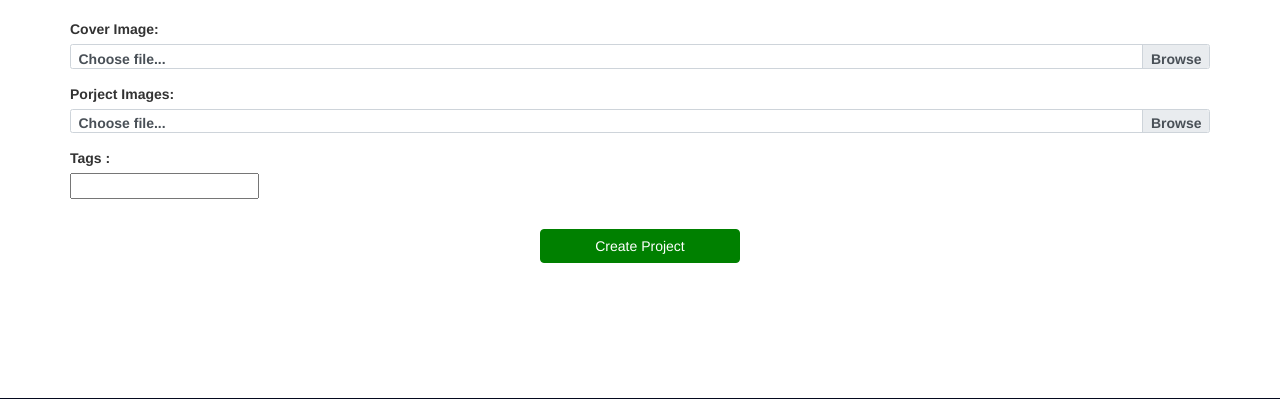
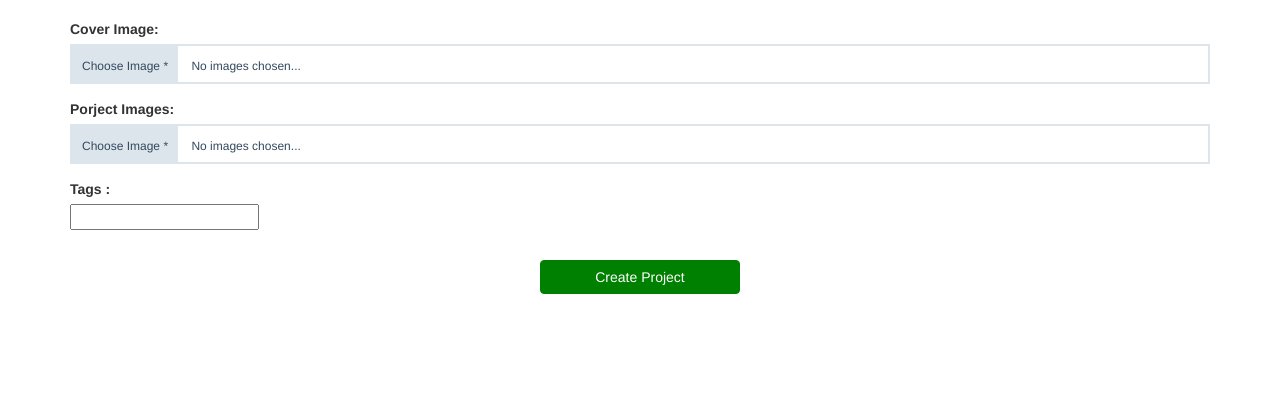
Before and after one commit to eslamkarim/fundraiser, a Django app: template project/templates/project/create.html in a window 1280 px wide. Shown: the part 121-520 px from the top of the page. Run offline with Django 3.2, Linux system fonts and the light colour scheme; the template is opened without the code that fills it, so the values that code supplies are empty; some libraries are stand-ins or nearby versions.

Commit message:
update choose image style

```diff
--- a/fundraiser/settings.py
+++ b/fundraiser/settings.py
@@ -86,7 +86,7 @@
         'ENGINE': 'django.db.backends.mysql',
         'NAME': 'fundraiser',
         'USER': 'root',
-        'PASSWORD': "01159336163",
+        'PASSWORD': "",
         'HOST': "",
         'PORT': "",
     }
--- /dev/null
+++ b/project/static/project/css/create.css
@@ -0,0 +1,114 @@
+
+.file-upload {
+  display: block;
+  text-align: center;
+  font-family: Helvetica, Arial, sans-serif;
+  font-size: 12px;
+}
+
+.file-upload .file-select {
+  display: block;
+  border: 2px solid #dce4ec;
+  color: #34495e;
+  cursor: pointer;
+  height: 40px;
+  line-height: 40px;
+  text-align: left;
+  background: #FFFFFF;
+  overflow: hidden;
+  position: relative;
+}
+
+.file-upload .file-select .file-select-button {
+  background: #dce4ec;
+  padding: 0 10px;
+  display: inline-block;
+  height: 40px;
+  line-height: 40px;
+}
+
+.file-upload .file-select .file-select-name {
+  line-height: 40px;
+  display: inline-block;
+  padding: 0 10px;
+}
+
+.file-upload .file-select:hover {
+  border-color: #34495e;
+  transition: all .2s ease-in-out;
+  -moz-transition: all .2s ease-in-out;
+  -webkit-transition: all .2s ease-in-out;
+  -o-transition: all .2s ease-in-out;
+}
+
+.file-upload .file-select:hover .file-select-button {
+  background: #34495e;
+  color: #FFFFFF;
+  transition: all .2s ease-in-out;
+  -moz-transition: all .2s ease-in-out;
+  -webkit-transition: all .2s ease-in-out;
+  -o-transition: all .2s ease-in-out;
+}
+
+.file-upload.active .file-select {
+  border-color: #3fa46a;
+  transition: all .2s ease-in-out;
+  -moz-transition: all .2s ease-in-out;
+  -webkit-transition: all .2s ease-in-out;
+  -o-transition: all .2s ease-in-out;
+}
+
+.file-upload.active .file-select .file-select-button {
+  background: #3fa46a;
+  color: #FFFFFF;
+  transition: all .2s ease-in-out;
+  -moz-transition: all .2s ease-in-out;
+  -webkit-transition: all .2s ease-in-out;
+  -o-transition: all .2s ease-in-out;
+}
+
+.file-upload .file-select input[type=file] {
+  z-index: 100;
+  cursor: pointer;
+  position: absolute;
+  height: 100%;
+  width: 100%;
+  top: 0;
+  left: 0;
+  opacity: 0;
+  filter: alpha(opacity=0);
+}
+
+.file-upload .file-select.file-select-disabled {
+  opacity: 0.65;
+}
+
+.file-upload .file-select.file-select-disabled:hover {
+  cursor: default;
+  display: block;
+  border: 2px solid #dce4ec;
+  color: #34495e;
+  cursor: pointer;
+  height: 40px;
+  line-height: 40px;
+  margin-top: 5px;
+  text-align: left;
+  background: #FFFFFF;
+  overflow: hidden;
+  position: relative;
+}
+
+.file-upload .file-select.file-select-disabled:hover .file-select-button {
+  background: #dce4ec;
+  color: #666666;
+  padding: 0 10px;
+  display: inline-block;
+  height: 40px;
+  line-height: 40px;
+}
+
+.file-upload .file-select.file-select-disabled:hover .file-select-name {
+  line-height: 40px;
+  display: inline-block;
+  padding: 0 10px;
+}
--- /dev/null
+++ b/project/static/project/js/create.js
@@ -0,0 +1,15 @@
+var img = document.getElementById("img")
+img.addEventListener("change",function(e){
+  document.getElementById("noFile").textContent=e.target.files[0].name
+
+})
+
+var img = document.getElementById("img2")
+img.addEventListener("change",function(e){
+  document.getElementById("noFile2").textContent=""
+  for (let i=0 ; i< e.target.files.length; ++i){
+    document.getElementById("noFile2").textContent+=e.target.files[i].name + " , "
+
+  }
+
+})
--- a/project/templates/project/create.html
+++ b/project/templates/project/create.html
@@ -6,6 +6,8 @@
 <link rel="stylesheet" href="http://bootstrap-tagsinput.github.io/bootstrap-tagsinput/dist/bootstrap-tagsinput.css">
 <script src="https://cdnjs.cloudflare.com/ajax/libs/jquery/2.1.4/jquery.min.js"></script>
 <script src="http://bootstrap-tagsinput.github.io/bootstrap-tagsinput/dist/bootstrap-tagsinput.min.js"></script>
+<link rel="stylesheet" href="{{ STATIC_URL }} /static/project/css/create.css">
+
 {% endblock %}
 
 {% block body_block %}
@@ -38,26 +40,38 @@
     {% endfor %}
     <div class="form-group">
       <label>Cover Image:</label>
-      <div class="custom-file">
-        <input type="file" class="custom-file-input" id="validatedCustomFile" accept="image/png, image/jpeg" required  name="cover_images" required>
-        <label class="custom-file-label" for="validatedCustomFile">Choose file...</label>
+      <div class="file-upload">
+        <div class="file-select">
+          <div class="file-select-button" id="fileName">Choose Image <span>*</span></div>
+          <div class="file-select-name" id="noFile">No images chosen...</div>
+          <input type="file" name="cover_images" accept="image/png, image/jpeg" id="img" >
+        </div>
       </div>
     </div>
     <div class="form-group">
       <label>Porject Images:</label>
-      <div class="custom-file">
-        <input type="file" class="custom-file-input" id="validatedCustomFile" accept="image/png, image/jpeg" required  name="images" multiple>
-        <label class="custom-file-label" for="validatedCustomFile">Choose file...</label>
-      </div>
+      <div class="file-upload">
+
+        <div class="file-select">
+          <div class="file-select-button" id="fileName">Choose Image <span>*</span></div>
+          <div class="file-select-name" id="noFile2">No images chosen...</div>
+          <input type="file" name="images" accept="image/png, image/jpeg" id="img2" multiple>
+        </div>
+        </div>
     </div>
     <div class="form-group">
       <label>Tags : </label>
       <br>
       <input type="text" value="" data-role="tagsinput" name="test" style=></input>
       <input type="submit"  class="btn btn-primary" value="Create Project" style="display:block;margin: auto;margin-top:30px;width:200px;background-color: green;border-color:green">
-          <div class="form-group">
+      <div class="form-group"></div>
     </div>
 </form>
 </div>
 </section>
 {% endblock %}
+
+
+{% block script_block %}
+<script src="{{ STATIC_URL }} /static/project/js/create.js"></script>
+{% endblock %}
```
